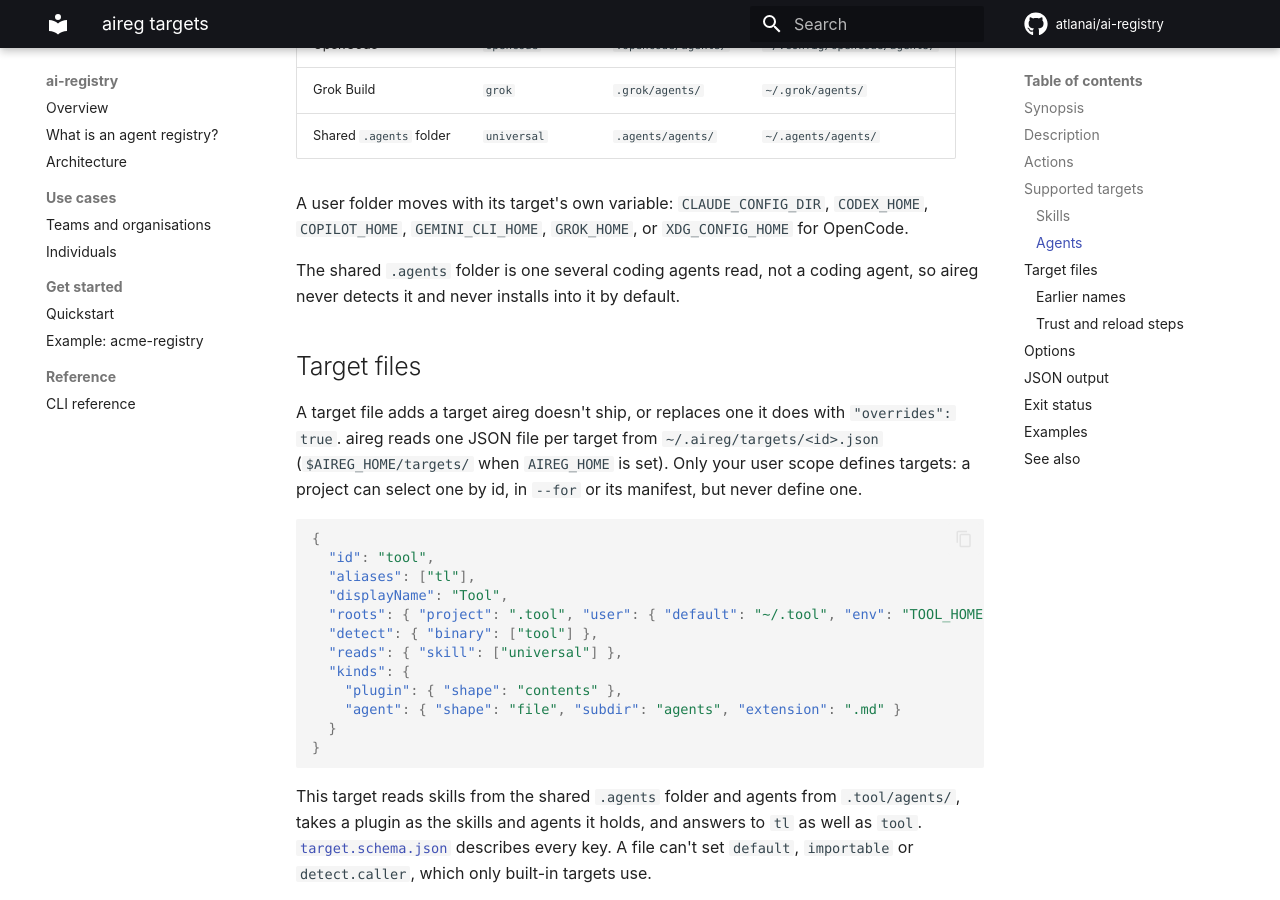
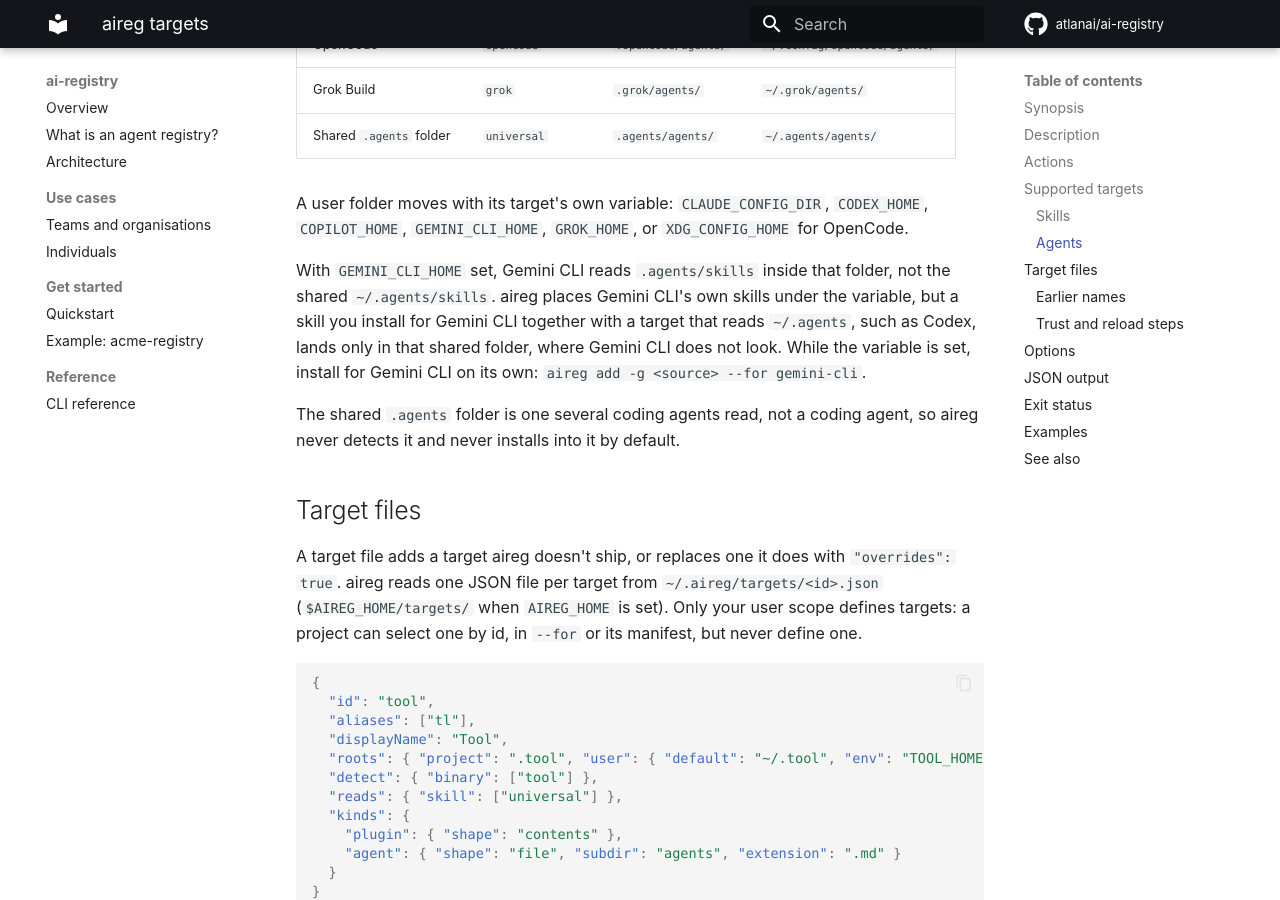
Before and after one commit to UdaySagar-Git/ai-registry, an MkDocs documentation site: the page built from docs/reference/targets.md, in a window 1280 px wide and 900 px high, scrolled down 1993 px. Built offline with MkDocs 1.6.1 and Material for MkDocs 9.7.7, drawn with Linux system fonts in a browser that asks for light colours; comment, search, counter and statistics services are not loaded.

Commit message:
docs(targets): say how Gemini CLI skills reach a moved GEMINI_CLI_HOME (#201)

```diff
--- a/docs/reference/targets.md
+++ b/docs/reference/targets.md
@@ -56,6 +56,8 @@
 | Shared `.agents` folder | `universal` | `.agents/agents/` | `~/.agents/agents/` |
 
 A user folder moves with its target's own variable: `CLAUDE_CONFIG_DIR`, `CODEX_HOME`, `COPILOT_HOME`, `GEMINI_CLI_HOME`, `GROK_HOME`, or `XDG_CONFIG_HOME` for OpenCode.
+
+With `GEMINI_CLI_HOME` set, Gemini CLI reads `.agents/skills` inside that folder, not the shared `~/.agents/skills`. aireg places Gemini CLI's own skills under the variable, but a skill you install for Gemini CLI together with a target that reads `~/.agents`, such as Codex, lands only in that shared folder, where Gemini CLI does not look. While the variable is set, install for Gemini CLI on its own: `aireg add -g <source> --for gemini-cli`.
 
 The shared `.agents` folder is one several coding agents read, not a coding agent, so aireg never detects it and never installs into it by default.
 
```
